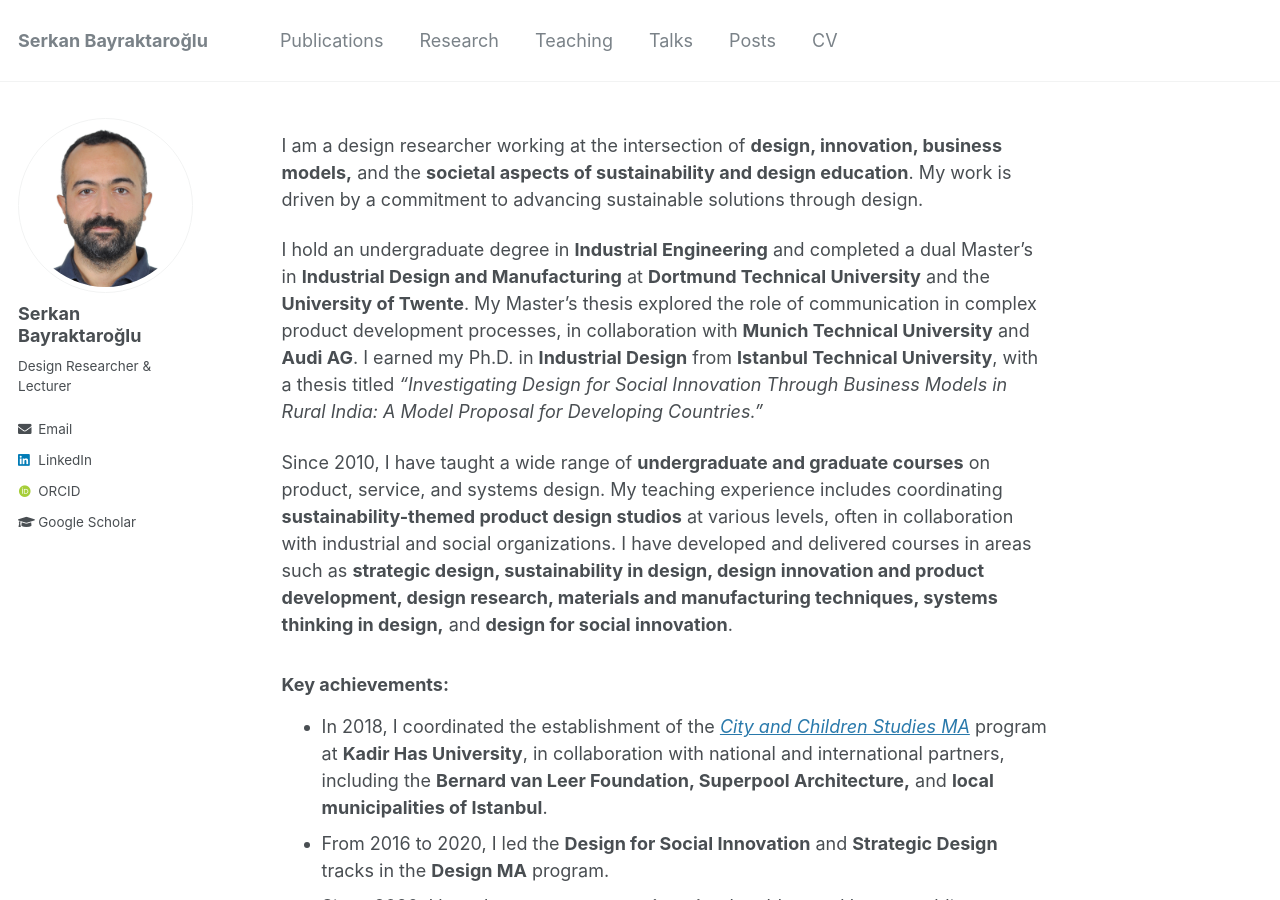
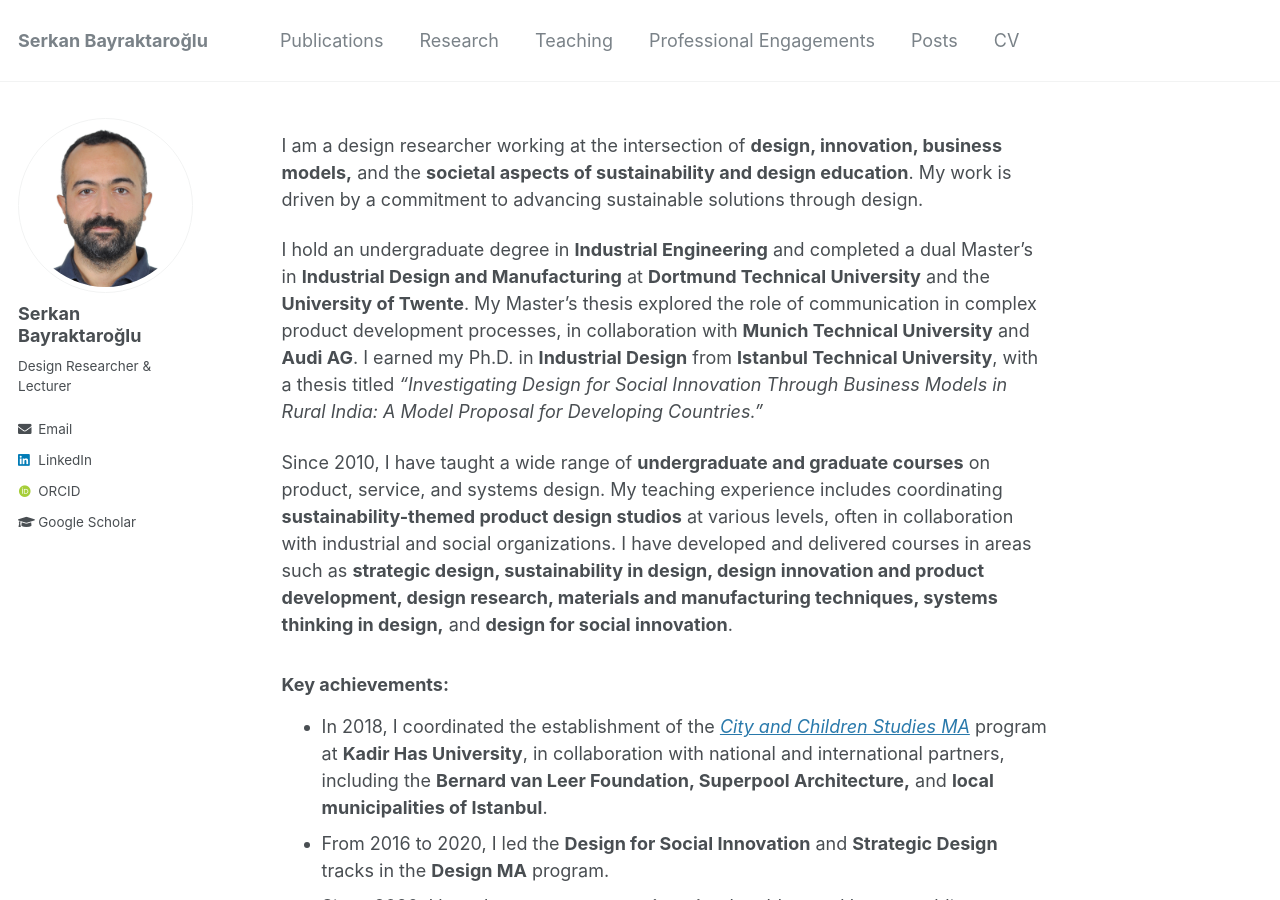
Before and after one commit to serkanbayraktaroglu/serkanbayraktaroglu.github.io, a Jekyll site: the page built from _pages/about.md, in a window 1280 px wide and 900 px high. Built offline with Jekyll 4.4.1, drawn with Linux system fonts in a browser that asks for light colours; some web fonts are replaced.

Commit message:
Update navigation.yml

```diff
--- a/_data/navigation.yml
+++ b/_data/navigation.yml
@@ -9,7 +9,7 @@ main:
   - title: "Teaching"
     url: /teaching/
 
-  - title: "Talks"
+  - title: "Professional Engagements"
     url: /talks/
 
   - title: "Posts"
```
